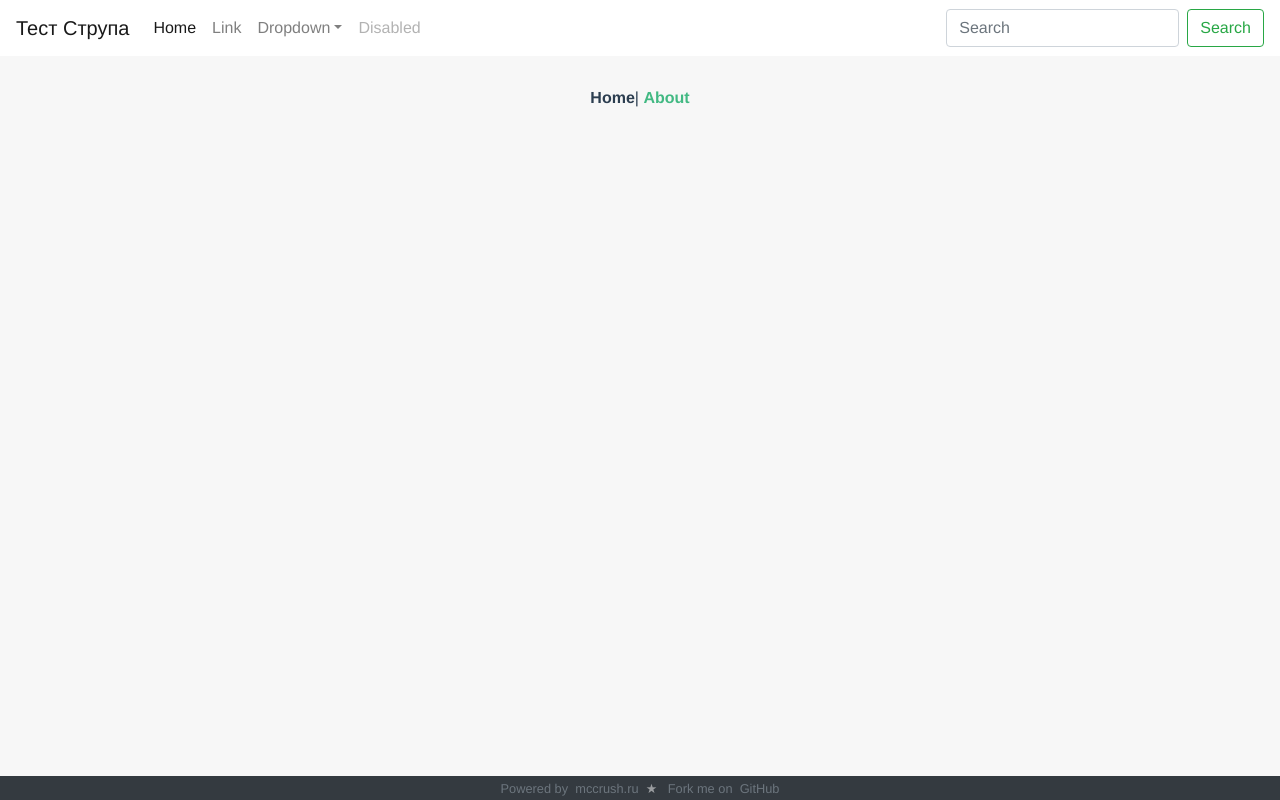
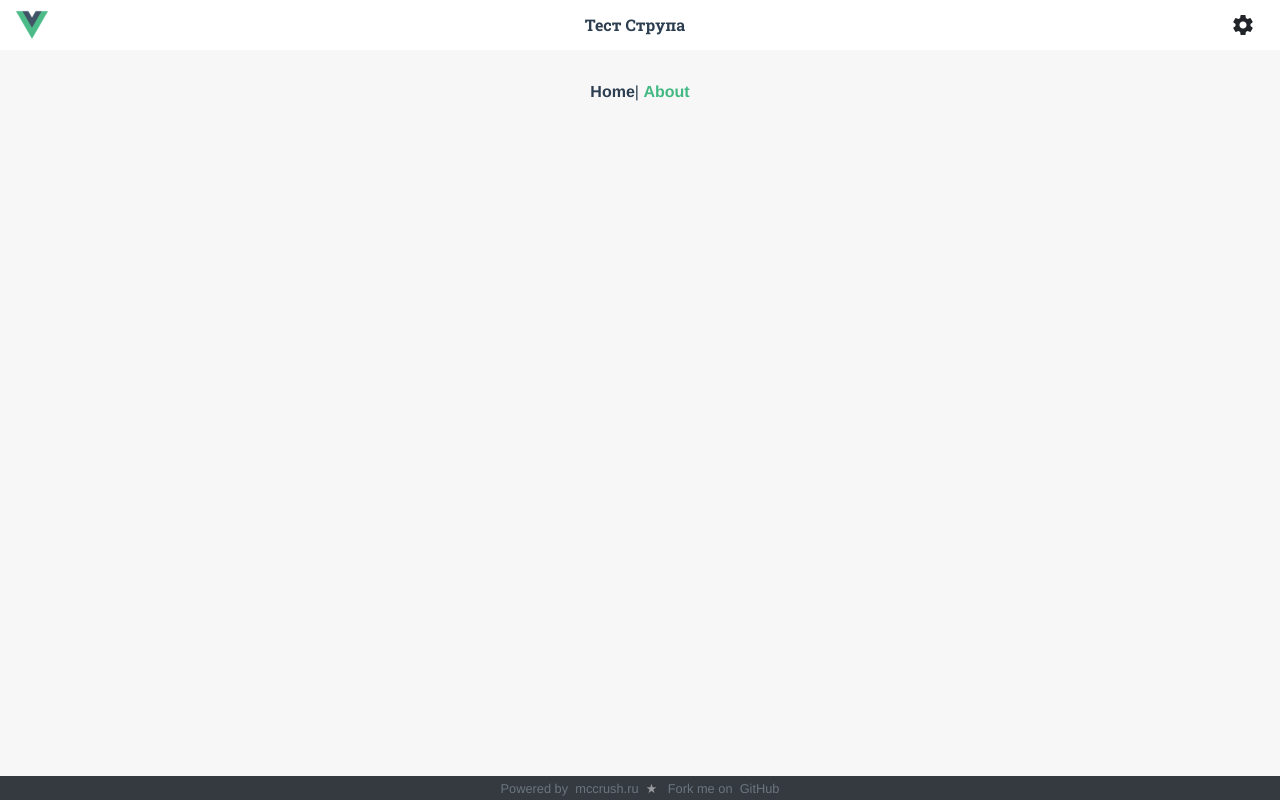
Before and after one commit to mccrush/teststrup, a Vue app: page /about in a window 1280 px wide. Built offline with nearby package versions, Linux system fonts and the light colour scheme.

Commit message:
Настраивает навбар

```diff
--- a/public/css/main.css
+++ b/public/css/main.css
@@ -1,12 +1,25 @@
 body {
   font-family: 'Roboto', sans-serif;
 background: #f7f7f7;
+}
+.container {
+  max-width: 960px;
 }
 
 h1, h2, h3, h4 ,h5 ,h6 {
   font-family: 'Roboto Slab', serif;
 }
 
-.container {
-  max-width: 960px;
+.font-roboto-slab {
+  font-family: 'Roboto Slab', serif;
+  font-weight: 700;
 }
+
+.material-icons.md-18 { font-size: 18px; }
+.material-icons.md-24 { font-size: 24px; }
+.material-icons.md-36 { font-size: 36px; }
+.material-icons.md-48 { font-size: 48px; }
+
+.btn {
+  cursor: pointer;
+}
--- a/public/index.html
+++ b/public/index.html
@@ -9,7 +9,8 @@
   <title>Тест Струпа</title>
   <link rel="stylesheet" href="https://stackpath.bootstrapcdn.com/bootstrap/4.3.1/css/bootstrap.min.css"
     integrity="sha384-ggOyR0iXCbMQv3Xipma34MD+dH/1fQ784/j6cY/iJTQUOhcWr7x9JvoRxT2MZw1T" crossorigin="anonymous">
-  <link href="https://fonts.googleapis.com/css?family=Roboto|Roboto+Slab" rel="stylesheet">
+  <link href="https://fonts.googleapis.com/css?family=Roboto+Slab:400,700|Roboto:400,700" rel="stylesheet">
+  <link href="https://fonts.googleapis.com/icon?family=Material+Icons" rel="stylesheet">
   <link href="/css/main.css" rel="stylesheet">
 </head>
 
--- a/src/App.vue
+++ b/src/App.vue
@@ -18,6 +18,11 @@ export default {
   components: {
     Navbar,
     Footer
+  },
+  created() {
+    $(function() {
+      $('[data-toggle="tooltip"]').tooltip();
+    });
   }
 };
 </script>
--- a/src/components/Navbar.vue
+++ b/src/components/Navbar.vue
@@ -1,38 +1,12 @@
 <template>
-  <nav class="navbar navbar-expand-lg navbar-light bg-white">
-    <a class="navbar-brand" href="#">Тест Струпа</a>
-    <button class="navbar-toggler" type="button" data-toggle="collapse" data-target="#navbarSupportedContent" aria-controls="navbarSupportedContent" aria-expanded="false" aria-label="Toggle navigation">
-      <span class="navbar-toggler-icon"></span>
-    </button>
+  <nav class="navbar navbar-expand-lg navbar-light bg-white justify-content-between">
+    <!-- <router-link class="navbar-brand font-roboto-slab" to="/">
+      <img src="/img/icons/favicon-32x32.png" width="32" height="32" class="d-inline-block align-top" alt>&nbsp;
+      <strong>Тест Струпа</strong>
+    </router-link>-->
 
-    <div class="collapse navbar-collapse" id="navbarSupportedContent">
-      <ul class="navbar-nav mr-auto">
-        <li class="nav-item active">
-          <a class="nav-link" href="#">
-            Home
-            <span class="sr-only">(current)</span>
-          </a>
-        </li>
-        <li class="nav-item">
-          <a class="nav-link" href="#">Link</a>
-        </li>
-        <li class="nav-item dropdown">
-          <a class="nav-link dropdown-toggle" href="#" id="navbarDropdown" role="button" data-toggle="dropdown" aria-haspopup="true" aria-expanded="false">Dropdown</a>
-          <div class="dropdown-menu" aria-labelledby="navbarDropdown">
-            <a class="dropdown-item" href="#">Action</a>
-            <a class="dropdown-item" href="#">Another action</a>
-            <div class="dropdown-divider"></div>
-            <a class="dropdown-item" href="#">Something else here</a>
-          </div>
-        </li>
-        <li class="nav-item">
-          <a class="nav-link disabled" href="#" tabindex="-1" aria-disabled="true">Disabled</a>
-        </li>
-      </ul>
-      <form class="form-inline my-2 my-lg-0">
-        <input class="form-control mr-sm-2" type="search" placeholder="Search" aria-label="Search">
-        <button class="btn btn-outline-success my-2 my-sm-0" type="submit">Search</button>
-      </form>
-    </div>
+    <img src="/img/icons/favicon-32x32.png" width="32" height="32" alt="Тест Струпа">
+    <span class="font-roboto-slab">Тест Струпа</span>
+    <i class="material-icons md-24 btn btn-sm" title="Settings" data-toggle="tooltip" data-placement="left">settings</i>
   </nav>
 </template>
```
